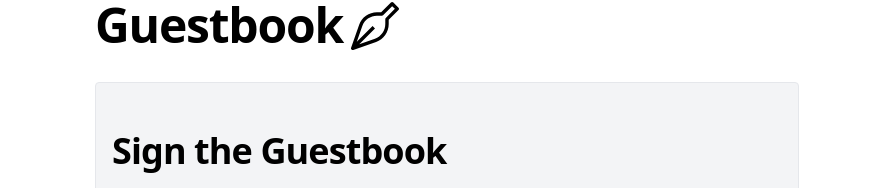
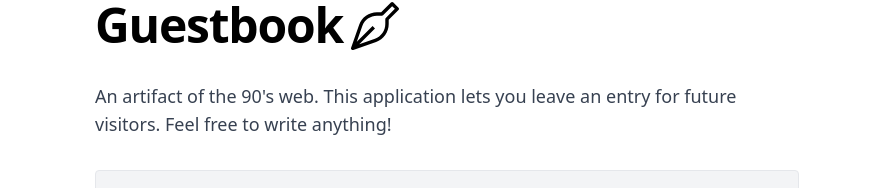
Before and after one commit to maxdemaio/max-nextjs, a Next.js app: page /guestbook in a window 1280 px wide. Shown: the part 135-323 px from the top of the page, without its empty margins (193-1087 px from the left). Built offline with nearby package versions, Linux system fonts and the light colour scheme; no server answers; the database is empty.

Commit message:
add para to guestbook

```diff
--- a/pages/guestbook.js
+++ b/pages/guestbook.js
@@ -24,6 +24,11 @@ export default function GuestbookPage({ fallbackData }) {
           />
         </svg>
       </h1>
+
+      <p className="my-para">
+        An artifact of the 90's web. This application lets you leave an entry
+        for future visitors. Feel free to write anything!
+      </p>
 
       <Guestbook fallbackData={fallbackData} />
 
```
